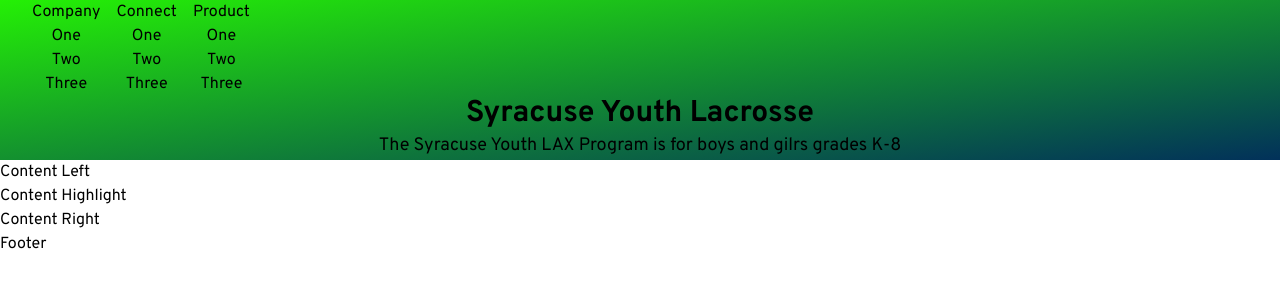
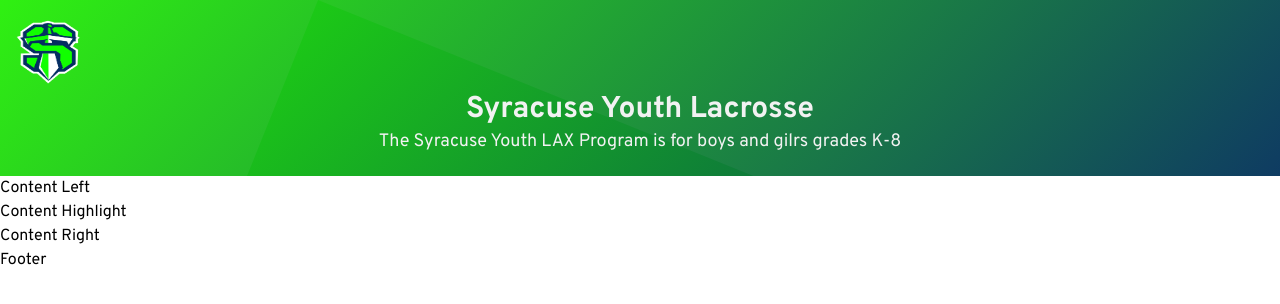
Before and after one commit to stevenCsaunders/syracuselax, a React (Create React App) app: page / in a window 1280 px wide. Shown: the top 304 px of the page. Built offline with nearby package versions, Linux system fonts and the light colour scheme.

Commit message:
adding base styles to project

```diff
--- a/src/App.tsx
+++ b/src/App.tsx
@@ -8,7 +8,7 @@
 
 const App: React.FC = () => {
   return (
-    <div className="App font-overpass">
+    <div className="font-overpass">
       <Header />
       <main className=''>
         <ContentLeft />
--- a/src/components/Header.tsx
+++ b/src/components/Header.tsx
@@ -3,12 +3,12 @@
 
 const Header: React.FC = () => {
     return (
-        <header className="text-center bg-gradient-to-br from-Green-light to-blue px-4">
+        <header className="text-white text-center bg-intro bg-cover px-4 rounded-bl-10xl p-5">
             <Nav />
-            <h1 className='font-bold text-3xl '>
+            <h1 className='font-bold text-3xl text-white'>
                 Syracuse Youth Lacrosse
             </h1>
-            <h2 className='text-lg'>The Syracuse Youth LAX Program is for boys and gilrs grades K-8</h2>
+            <h2 className='text-lg text-white'>The Syracuse Youth LAX Program is for boys and gilrs grades K-8</h2>
         </header>
     )
 }
--- a/src/components/MenuItemsCompany.tsx
+++ /dev/null
@@ -1,14 +0,0 @@
-import React from 'react'
-
-export default function MenuItemsCompany() {
-    return (
-        <div>
-            <p>Company</p>
-            <ul>
-                <li>One</li>
-                <li>Two</li>
-                <li>Three</li>
-            </ul>
-        </div>
-    )
-}
--- a/src/components/MenuItemsConnect.tsx
+++ /dev/null
@@ -1,14 +0,0 @@
-import React from 'react'
-
-export default function MenuItemsConnect() {
-    return (
-        <div>
-            <p>Connect</p>
-            <ul>
-                <li>One</li>
-                <li>Two</li>
-                <li>Three</li>
-            </ul>
-        </div>
-    )
-}
--- a/src/components/MenuItemsProduct.tsx
+++ /dev/null
@@ -1,14 +0,0 @@
-import React from 'react'
-
-export default function MenuItemsProduct() {
-    return (
-        <div>
-            <p>Product</p>
-            <ul>
-                <li>One</li>
-                <li>Two</li>
-                <li>Three</li>
-            </ul>
-        </div>
-    )
-}
--- a/src/components/Nav.tsx
+++ b/src/components/Nav.tsx
@@ -1,16 +1,22 @@
 import React from 'react'
-import MenuItemsCompany from './MenuItemsCompany'
-import MenuItemsConnect from './MenuItemsConnect'
-import MenuItemsProduct from './MenuItemsProduct'
 
-function Nav() {
+import logo from '../images/LogoSm.png'
+
+const Nav: React.FC = () => {
+
     return (
-        <nav className='flex gap-4'>
-            <div className=''></div>
-            <MenuItemsCompany />
-            <MenuItemsConnect />
-            <MenuItemsProduct />
-        </nav>
+        <div className='flex'>
+            <img src={logo} alt='Titan sword logo with no text' className='w-16 h-16' />
+
+            {/* Move this in to a useEffect toshow/hide the nav box */}
+            <nav className='flex flex-col invisible'>
+                <ul>
+                    <li>One</li>
+                    <li>Two</li>
+                    <li>Three</li>
+                </ul>
+            </nav>
+        </div>
     )
 }
 
--- a/tailwind.config.js
+++ b/tailwind.config.js
@@ -5,12 +5,15 @@
     extend: {
       fontFamily: {
         'overpass': ['"overpass"', 'arial', 'san-serif']
+      },
+      backgroundImage: {
+        'intro': "linear-gradient(135deg, hsla(112, 96%, 48%, .95) 0%, hsla(208, 96%, 18%, .95)100%), url('../src/images/bg-pattern-intro.svg')"
       }
     },
     colors: {
       transparent: 'transparent',
       current: 'currentColor',
-      Green: {
+      green: {
         light: 'hsl(112, 96%, 48%)',
         DEFAULT: 'hsl(124, 85%, 40%)',
       },
@@ -21,8 +24,11 @@
         DEFAULT: 'hsl(0, 0%, 5%)',
       },
       white: {
-        DEFAULT: '#	hsl(0, 0%, 95%)'
+        DEFAULT: 'hsl(0, 0%, 95%)'
       }
+    },
+    borderRadius: {
+      'rounded-bl-10xl': '0px 0px 0px 100px'
     }
   },
   variants: {
```
Also changed, not shown: src/images/LogoSm.png (added), src/images/bg-pattern-intro.svg.
